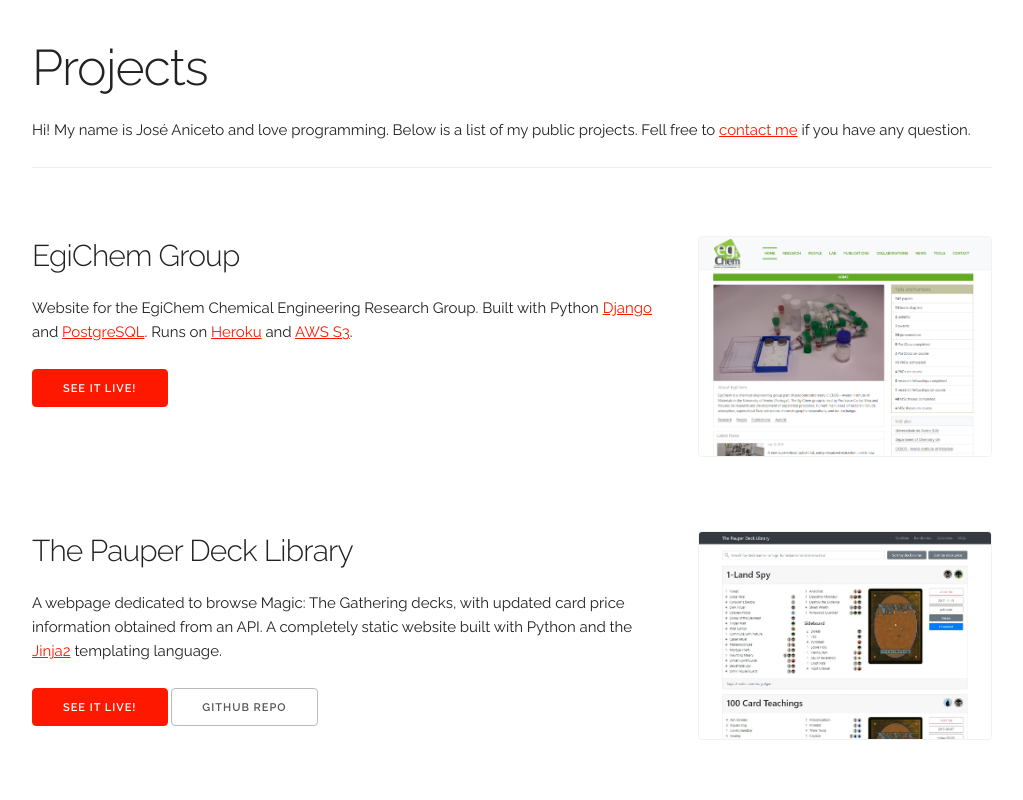
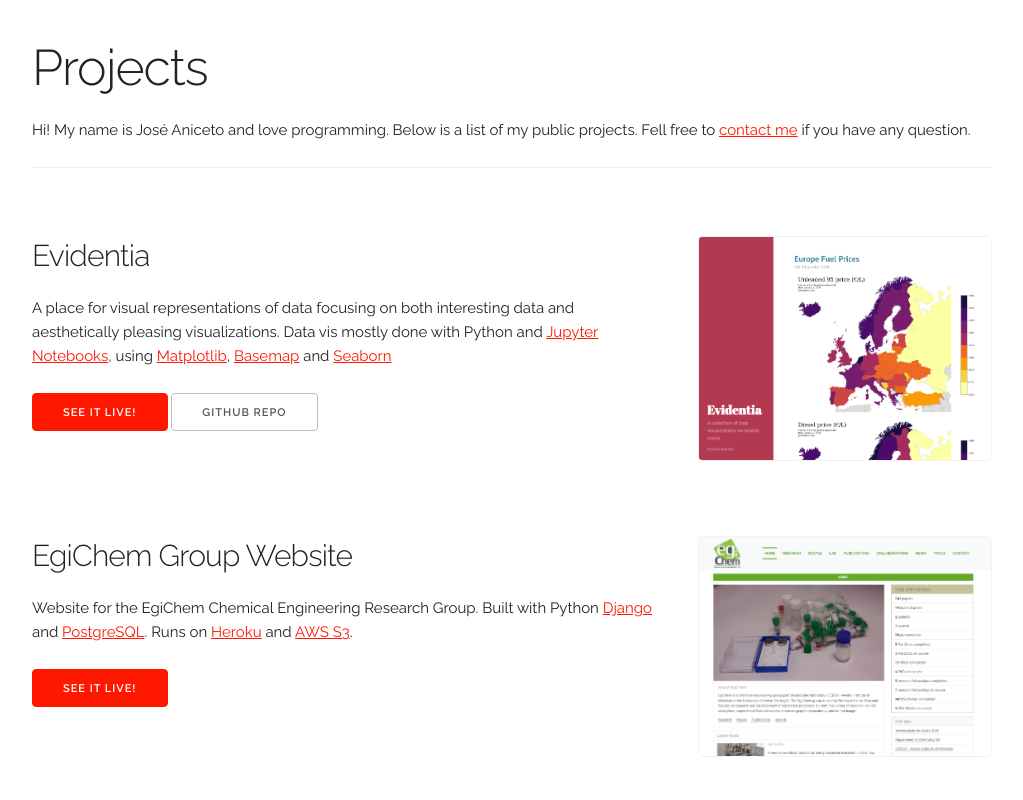
Before and after one commit to jAniceto/flatty, a plain HTML site: page index.html in a window 1280 px wide. Shown: the top 800 px of the page, without its empty margins (128-1151 px from the left). Drawn offline with Linux system fonts and the light colour scheme.

Commit message:
Added Evidentia to projects

```diff
--- a/index.html
+++ b/index.html
@@ -45,7 +45,21 @@
 
     <div class="row project">
       <div class="eight columns">
-        <h4>EgiChem Group</h4>
+        <h4>Evidentia</h4>
+        <p>A place for visual representations of data focusing on both interesting data and aesthetically pleasing visualizations. Data vis mostly done with Python and <a href="https://jupyter.org/index.html" target="_blank">Jupyter Notebooks</a>, using <a href="https://matplotlib.org/" target="_blank">Matplotlib</a>, <a href="https://matplotlib.org/basemap/index.html" target="_blank">Basemap</a> and <a href="https://seaborn.pydata.org/" target="_blank">Seaborn</a></p>
+        <a class="button button-primary" href="http://evidentia.joseaniceto.com/" target="_blank">See it live!</a>
+        <a class="button" href="https://github.com/jAniceto/data-viz">Github Repo</a>
+      </div>
+      <div class="four columns">
+        <a class="image-link" href="http://evidentia.joseaniceto.com/" target="_blank">
+          <img class="u-max-full-width" src="images/evidentia.png">
+        </a>
+      </div>
+    </div>
+
+    <div class="row project">
+      <div class="eight columns">
+        <h4>EgiChem Group Website</h4>
         <p>Website for the EgiChem Chemical Engineering Research Group. Built with Python <a href="https://www.djangoproject.com/">Django</a> and <a href="https://www.postgresql.org/">PostgreSQL</a>. Runs on <a href="https://www.heroku.com/">Heroku</a> and <a href="https://aws.amazon.com/pt/s3/">AWS S3</a>.</p>
         <a class="button button-primary" href="https://www.egichem.com" target="_blank">See it live!</a>
         <!-- <a class="button" href="">Github Repo</a> -->
```
Also changed, not shown: images/evidentia.png (added).
